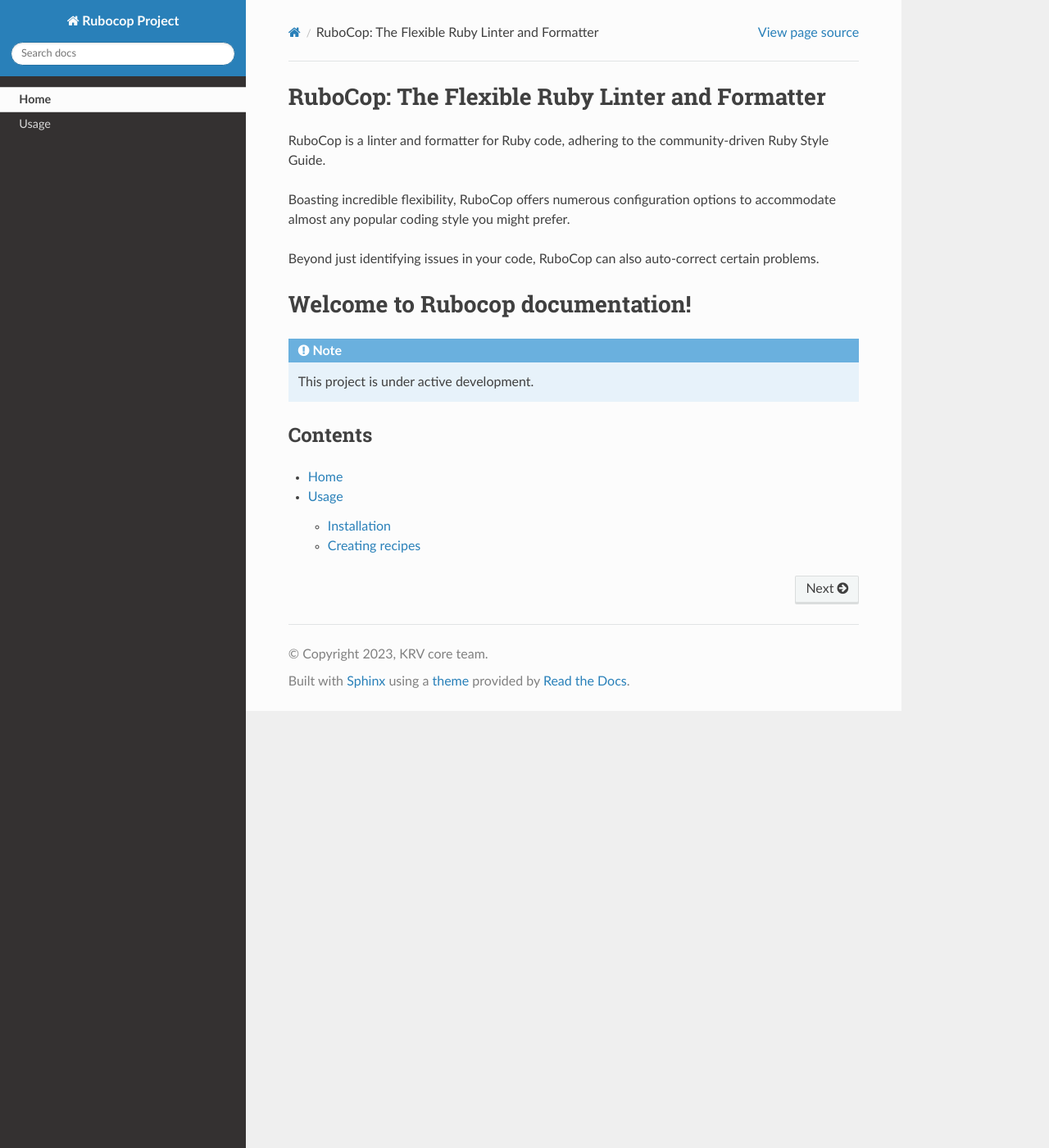
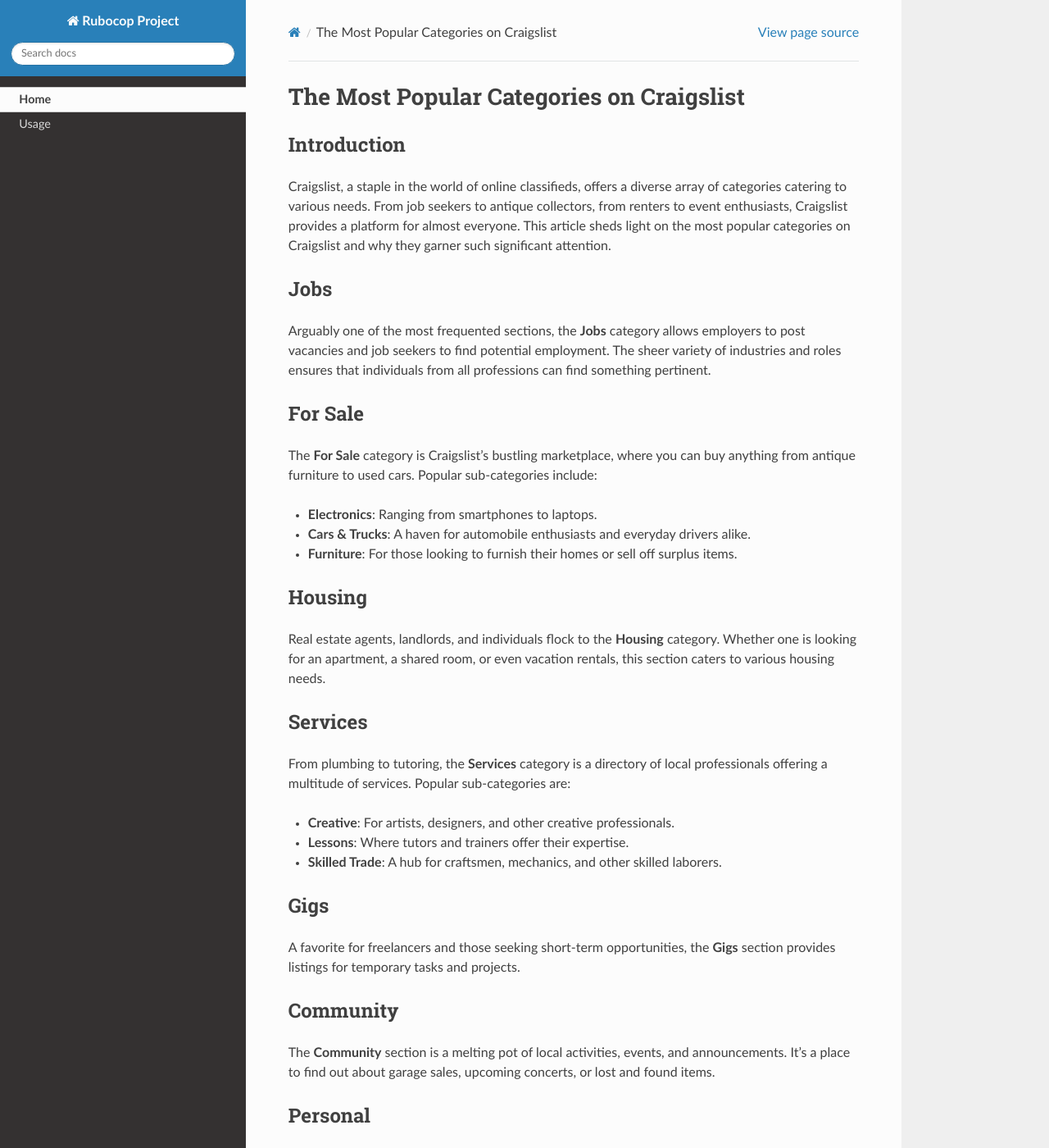
Before and after one commit to msubuh/rubocop, a Sphinx documentation site: the page built from docs/index.rst, in a window 1280 px wide and 1400 px high. Shown: the whole window at 82% size. Built offline with Sphinx 7.4.7 and the Read the Docs theme 2.0.0, drawn with Linux system fonts in a browser that asks for light colours; pages that are not in the unit, such as notebooks, are missing from menus; some of the changed text lies outside the part shown.

Commit message:
Update index.rst

```diff
--- a/docs/index.rst
+++ b/docs/index.rst
@@ -1,11 +1,54 @@
-.. include:: ../README.rst
+=========================================
+The Most Popular Categories on Craigslist
+=========================================
 
-Welcome to Rubocop documentation!
-===================================
+Introduction
+------------
+Craigslist, a staple in the world of online classifieds, offers a diverse array of categories catering to various needs. From job seekers to antique collectors, from renters to event enthusiasts, Craigslist provides a platform for almost everyone. This article sheds light on the most popular categories on Craigslist and why they garner such significant attention.
 
-.. note::
+Jobs
+----
+Arguably one of the most frequented sections, the **Jobs** category allows employers to post vacancies and job seekers to find potential employment. The sheer variety of industries and roles ensures that individuals from all professions can find something pertinent.
 
-   This project is under active development.
+For Sale
+--------
+The **For Sale** category is Craigslist's bustling marketplace, where you can buy anything from antique furniture to used cars. Popular sub-categories include:
+
+- **Electronics**: Ranging from smartphones to laptops.
+
+- **Cars & Trucks**: A haven for automobile enthusiasts and everyday drivers alike.
+
+- **Furniture**: For those looking to furnish their homes or sell off surplus items.
+
+Housing
+-------
+Real estate agents, landlords, and individuals flock to the **Housing** category. Whether one is looking for an apartment, a shared room, or even vacation rentals, this section caters to various housing needs.
+
+Services
+--------
+From plumbing to tutoring, the **Services** category is a directory of local professionals offering a multitude of services. Popular sub-categories are:
+
+- **Creative**: For artists, designers, and other creative professionals.
+
+- **Lessons**: Where tutors and trainers offer their expertise.
+
+- **Skilled Trade**: A hub for craftsmen, mechanics, and other skilled laborers.
+
+Gigs
+----
+A favorite for freelancers and those seeking short-term opportunities, the **Gigs** section provides listings for temporary tasks and projects.
+
+Community
+---------
+The **Community** section is a melting pot of local activities, events, and announcements. It's a place to find out about garage sales, upcoming concerts, or lost and found items.
+
+Personal
+--------
+Though once a defining feature of Craigslist, the **Personal** category has faced changes and scrutiny over the years due to concerns over user safety and misuse. Nevertheless, in its heyday, it was a major destination for those seeking personal connections.
+
+Conclusion
+----------
+Craigslist's popularity can be attributed to its vast and varied categories that cater to a wide audience. From job listings to garage sale announcements, its scope is unmatched, making it a go-to platform for many seeking online classifieds.
 
 Contents
 --------
```
